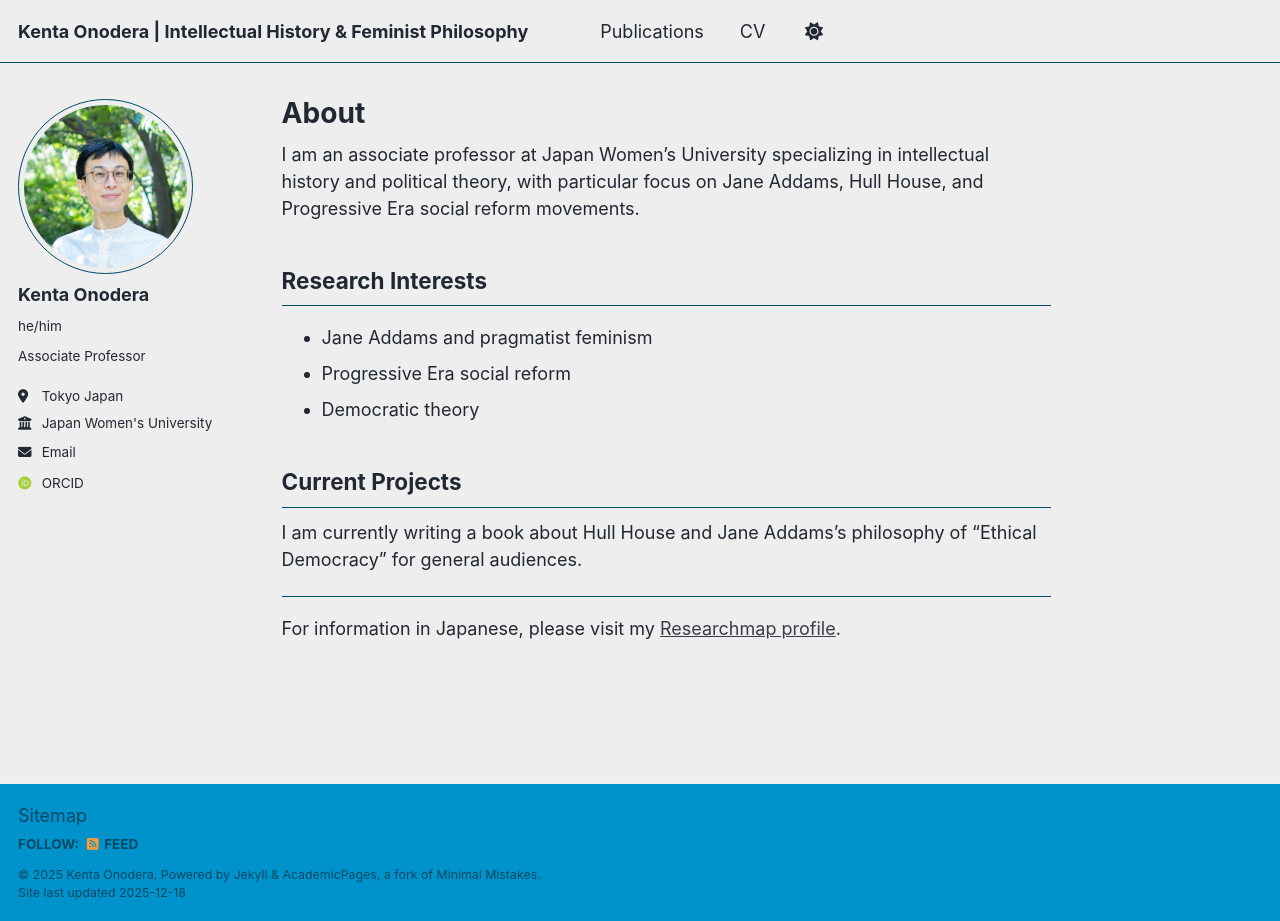
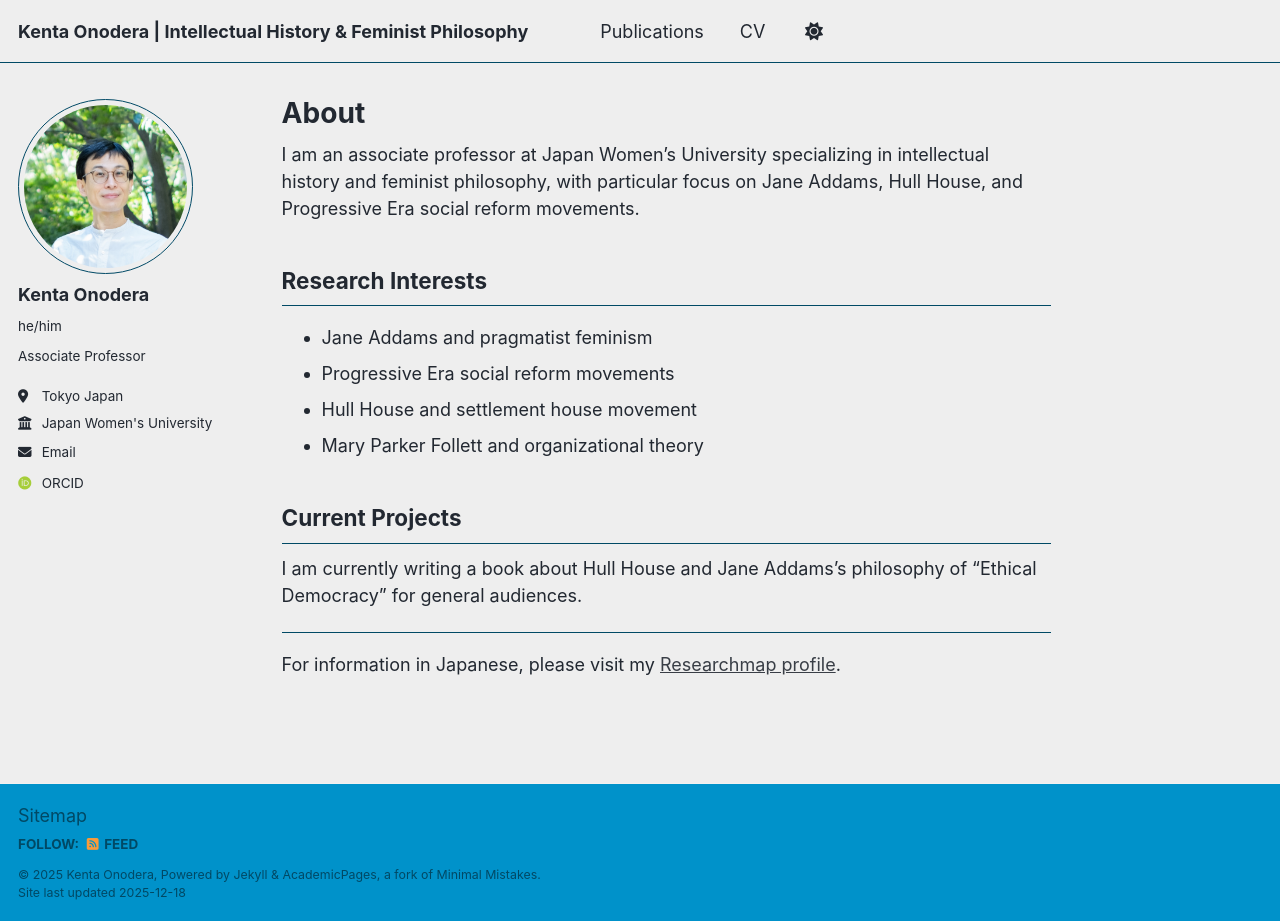
Before and after one commit to kenta-onodera/kenta-onodera.github.io, a Jekyll site: the page built from _pages/about.md, in a window 1280 px wide and 921 px high. Built offline with Jekyll 4.4.1, drawn with Linux system fonts in a browser that asks for light colours; some web fonts are replaced; a script bundle is joined from its source files by our own code; library files that are not in the unit come from our copies.

Commit message:
Update about.md

```diff
--- a/_pages/about.md
+++ b/_pages/about.md
@@ -7,12 +7,13 @@ redirect_from:
   - /about.html
 ---
 
-I am an associate professor at Japan Women's University specializing in intellectual history and political theory, with particular focus on Jane Addams, Hull House, and Progressive Era social reform movements.
+I am an associate professor at Japan Women's University specializing in intellectual history and feminist philosophy, with particular focus on Jane Addams, Hull House, and Progressive Era social reform movements.
 
 ## Research Interests
 - Jane Addams and pragmatist feminism
-- Progressive Era social reform
-- Democratic theory
+- Progressive Era social reform movements
+- Hull House and settlement house movement
+- Mary Parker Follett and organizational theory
 
 ## Current Projects
 I am currently writing a book about Hull House and Jane Addams's philosophy of "Ethical Democracy" for general audiences.
```
